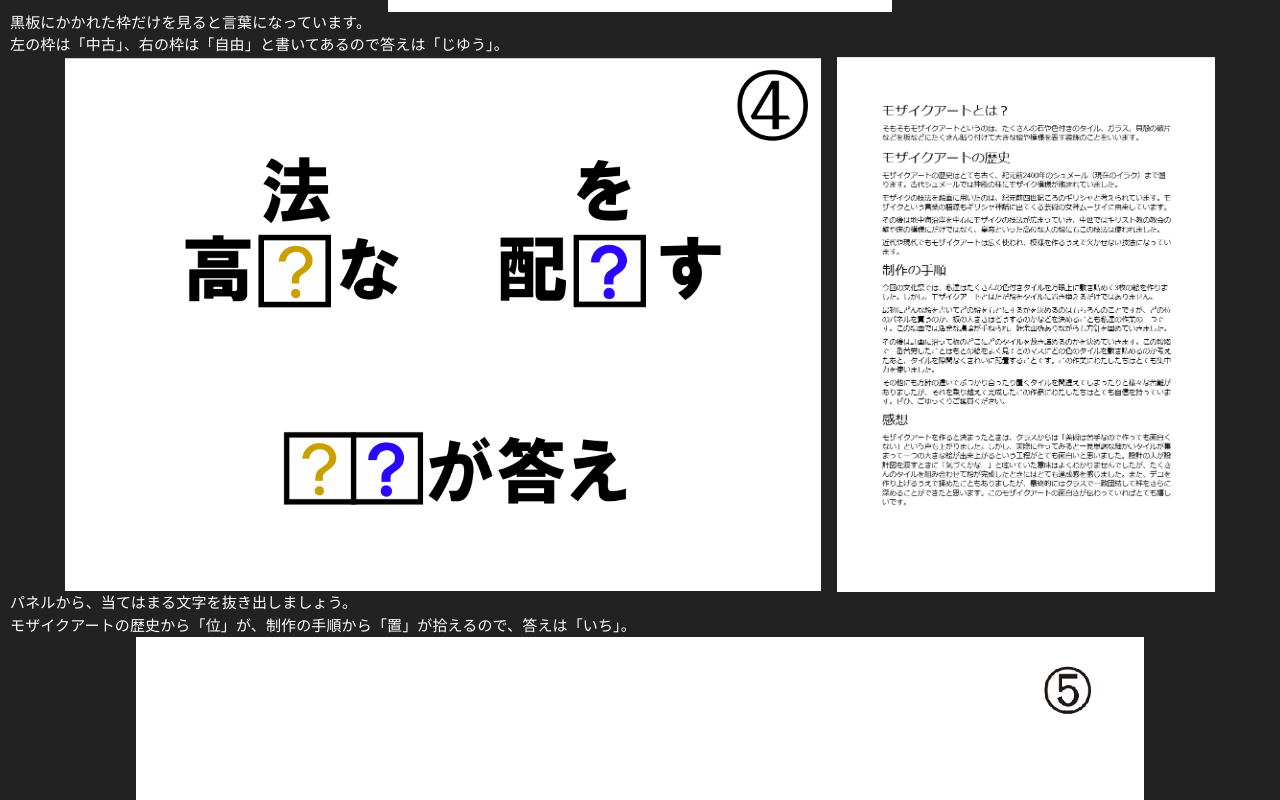
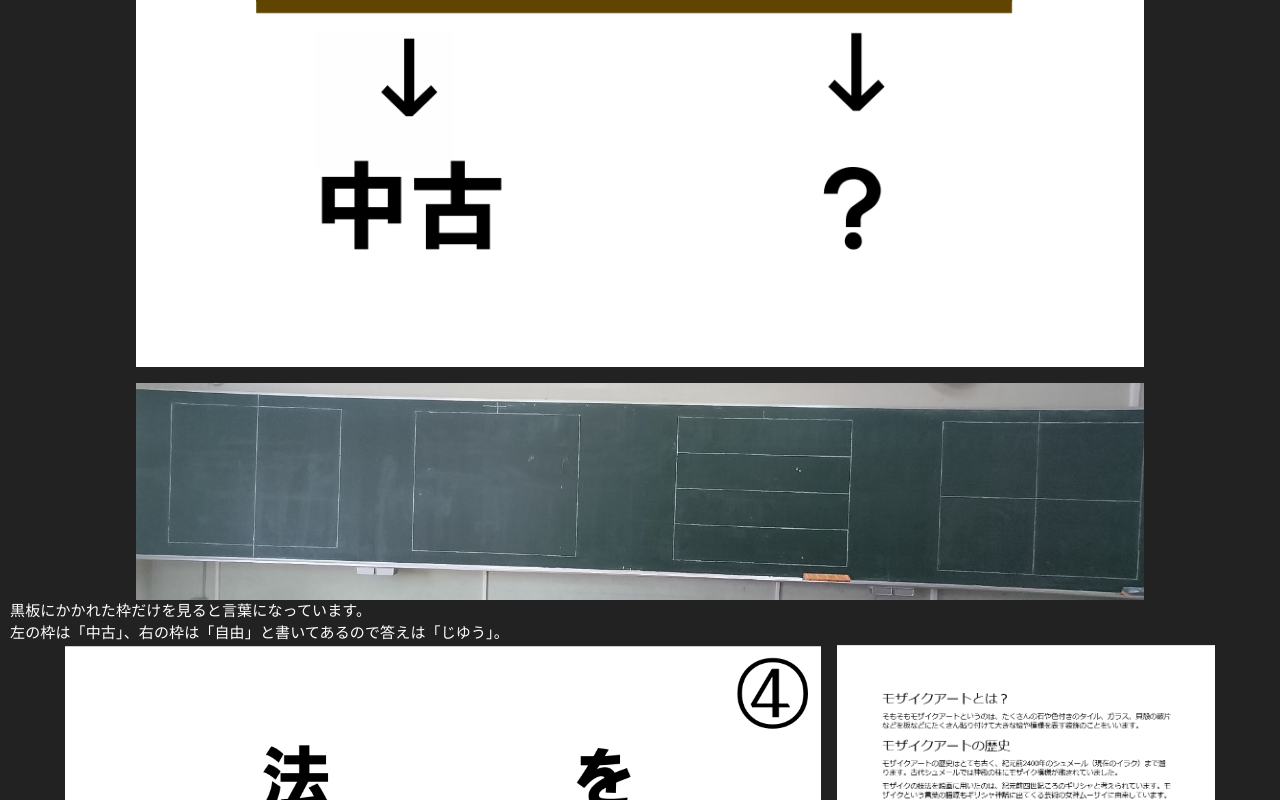
Before and after one commit to tk-jr3-reboot2024/tk-jr3-reboot2024.github.io, a React (Create React App) app: page /introduction/b/editorial in a window 1280 px wide. Shown: the part 1529-2329 px from the top of the page. Built offline with nearby package versions, Linux system fonts and the light colour scheme.

Commit message:
Update editorial_content.js

```diff
--- a/src/components/introduction/3b-components/smartphone/editorial/editorial_content.js
+++ b/src/components/introduction/3b-components/smartphone/editorial/editorial_content.js
@@ -16,6 +16,7 @@ import Sashigane from './img/sashigane.png';
 import Shiyousyo from './img/shiyousyo.png';
 import Shiyousyo_zero from './img/shiyousyo_zero.png';
 import Uramen from './img/uramen.png';
+import Kokuban from './img/kokuban.jpg';
 
 function EditorialContent() {
 	return (
@@ -84,9 +85,11 @@ function EditorialContent() {
 					display: 'flex',
 					alignItems: 'center',
 					justifyContent: 'center',
+					flexDirection: 'column',
 					gap: 2
 				}}>
-					<img src={Problem_three} alt="problem" style={{width: '40%', height: 'auto'}} />
+					<img src={Problem_three} alt="problem" style={{width: '80%', height: 'auto'}} />
+					<img src={Kokuban} alt="problem" style={{width: '80%', height: 'auto'}} />
 				</Box>
 					<Typography variant="body1" sx={{fontFamily: 'serif', fontSize: '15px'}}>
 						黒板にかかれた枠だけを見ると言葉になっています。
```
